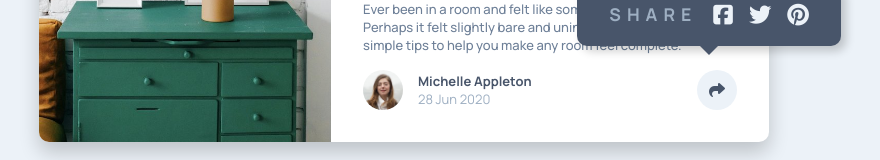
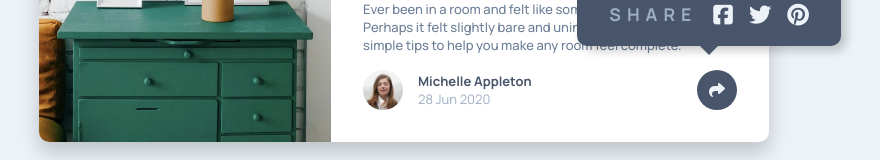
Before and after one commit to AnasElkalla/Article-preview-component, a plain HTML site: page index.html in a window 1280 px wide. Both pictures are taken after a click on the button "Share article". Shown: the part 388-548 px from the top of the page, without its empty margins (236-1116 px from the left). Drawn offline with Linux system fonts and the light colour scheme.

Commit message:
Add files via upload

```diff
--- a/script.js
+++ b/script.js
@@ -3,4 +3,5 @@ const share = document.querySelector("button");
 share.addEventListener("click", () => {
   //   popUp.style.display = "flex";
   popUp.classList.toggle("active");
+  share.classList.toggle("active-button");
 });
--- a/style.css
+++ b/style.css
@@ -180,3 +180,7 @@ article {
 .active {
   display: flex;
 }
+.active-button {
+  background-color: var(--very-dark-grayish-blue);
+  color: var(--light-grayish-blue);
+}
```
